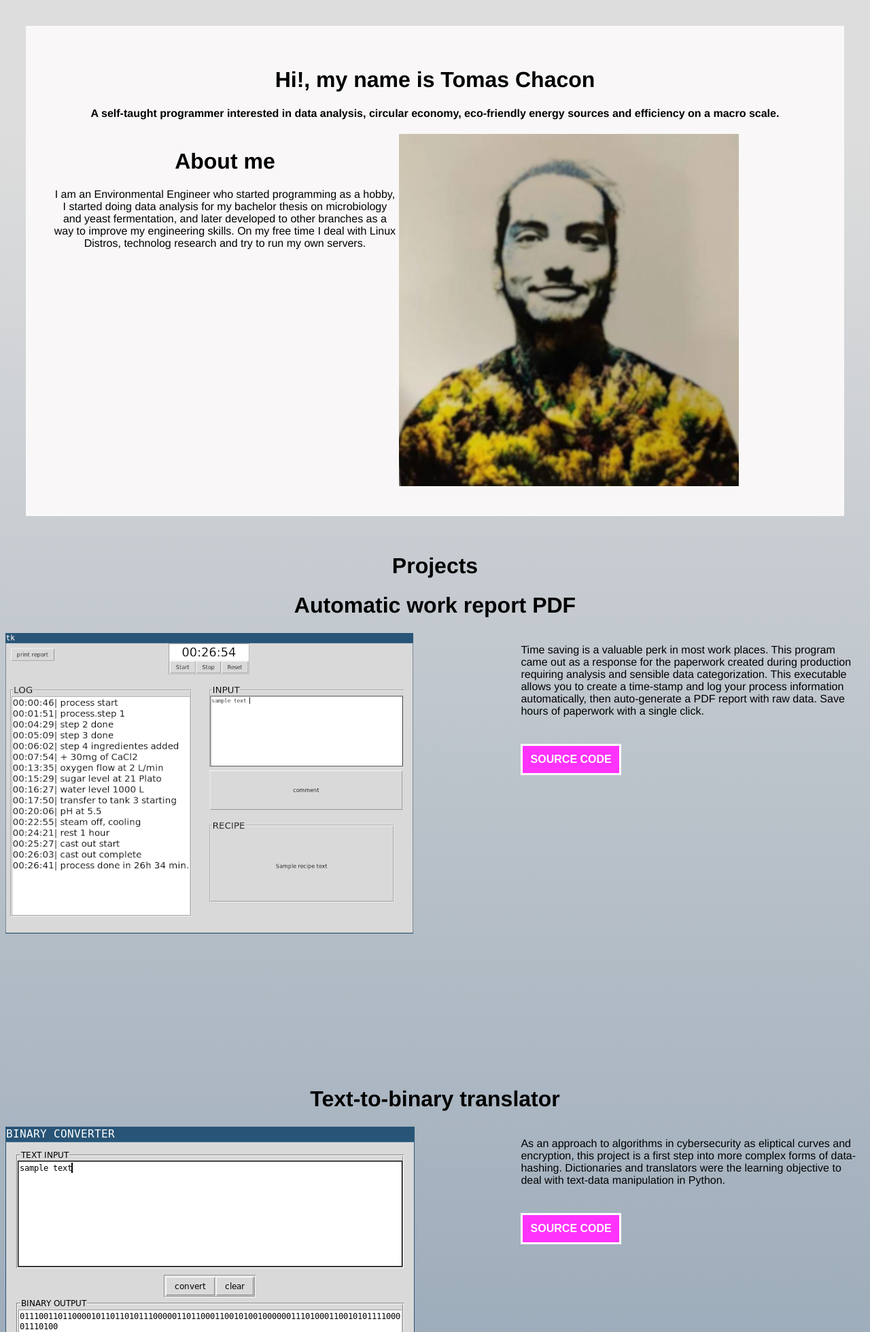
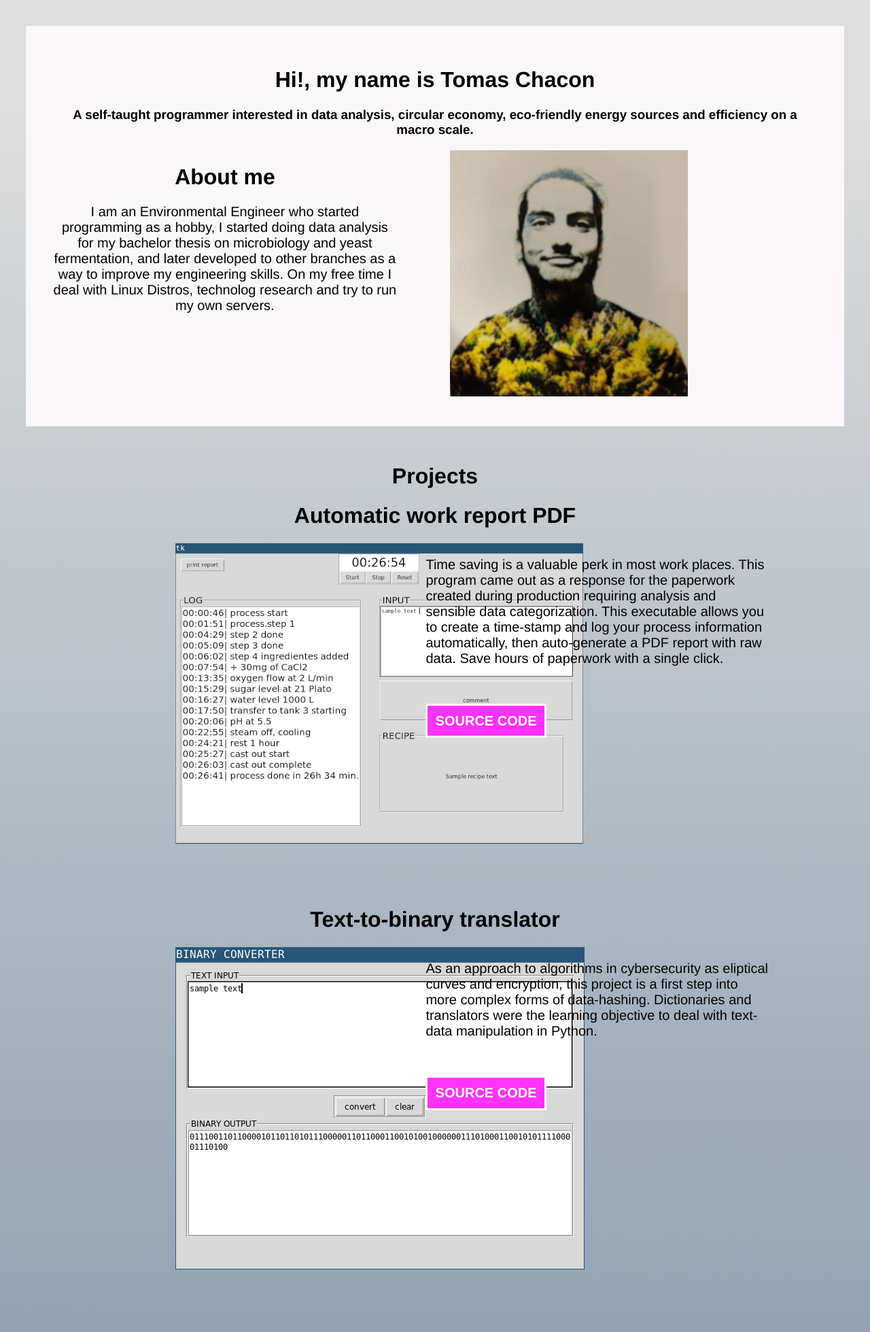
Before and after one commit to westoleaboat/my_portfolio, a Django app: page / in a window 1280 px wide. Shown: the top 1959 px of the page at 68% size. Run offline with Django 4.2, Linux system fonts and the light colour scheme.

Commit message:
screen size change @media

```diff
--- a/blog/static/css/blog.css
+++ b/blog/static/css/blog.css
@@ -49,6 +49,8 @@ body {
     width:40%;
     height:auto;
     float:right;
+    padding-right:140px;
+    font-size:20px;
 }
 
 grid-content{
@@ -179,7 +181,7 @@ img {
     /*margin:100px;*/
     padding:25px;
     margin:auto;
-    width:50%;
+    width:30%;
     grid-area:footer;
     font-size:30px;
 }
@@ -239,3 +241,9 @@ img {
     background-color: yellow;
     padding:5px;
 }
+
+@media only screen and (max-width:550px){
+    .text-description{
+        padding-right:0px;
+    }
+}
--- a/blog/templates/blog/index.html
+++ b/blog/templates/blog/index.html
@@ -12,15 +12,15 @@
     <div class="container">
         <div class="header">
             <div><h1>Hi!, my name is Tomas Chacon</h1></div>
-            <h4>A self-taught programmer interested in data analysis, circular economy, eco-friendly energy sources and efficiency on a macro scale.</h4>
+            <h3>A self-taught programmer interested in data analysis, circular economy, eco-friendly energy sources and efficiency on a macro scale.</h3>
             <div class="column-2">
                 <h1>About me</h1>
-                <p>
+                <p style="font-size:20px">
                 I am an Environmental Engineer who started programming as a hobby, I started doing data analysis for my bachelor thesis on microbiology and yeast fermentation, and later developed to other branches as a way to improve my engineering skills. On my free time I deal with Linux Distros, technolog research and try to run my own servers.
                 </p>
             </div>
             <div class="column-2">
-            <img src="static/cv-big-photo2.png" alt="large-profile"></img>
+            <img src="static/cv-big-photo2.png" alt="large-profile" style="width:350px;"></img>
             </div>
         </div>
 
@@ -33,13 +33,15 @@
             <div class="inside-heading">
                 <h1>Automatic work report PDF</h1>
             </div>
-            <div class="grid-content">
+            <!--div class="grid-content"-->
+            <div class="column-2">
                 <div class="img-grid"> <!--style="width:400px; height:auto;"-->
                 {% load static %}
-                <img src="{% static 'pdf_report.png' %}" alt="pdf report image"></img>
+                <img src="{% static 'pdf_report.png' %}" alt="pdf report image" style="padding-left:250px;"></img>
                 </div>
             </div>
             <!--div class="text-description"--><!-- style="padding-left:250px;"-->
+            <div class="column=2">
             <p class="text-description">
             Time saving is a valuable perk in most work places.
             This program came out as a response for the paperwork
@@ -55,6 +57,7 @@
             <a target="_blank" rel="noopener noreferrer" class="btn-white linkedin" href="https://github.com/westoleaboat/automatic-report-pdf/blob/main/brewlog.py">Source code</a>
             </p>
             </div>
+        </div>
     <!--/div-->
     <!--/div-->
 
@@ -62,12 +65,14 @@
         <div id="content2">
         <!--h1 class="section-heading">Projects</h1-->
             <h1 class="inside-heading">Text-to-binary translator</h1>
-            <div class="grid-content">
+            <!--div class="grid-content"-->
+            <div class="column=2">
                 <div class="img-grid"> <!--style="width:400px; height:auto;"-->
                 {% load static %}
-                <img src="{% static 'bnr-trans-img.png' %}" alt="pdf report image"></img>
+                <img src="{% static 'bnr-trans-img.png' %}" alt="pdf report image" style="padding-left:250px;"></img>
                 </div>
             </div>
+            <div class="column=2">
             <p class="text-description"><!-- style="padding-left:250px;"-->
             As an approach to algorithms in cybersecurity as eliptical curves
             and encryption, this project is a first step into more complex forms
@@ -78,17 +83,20 @@
             <br>
             <a target="_blank" rel="noopener noreferrer" class="btn-white linkedin" href="https://github.com/westoleaboat/automatic-report-pdf/blob/main/brewlog.py">Source code</a>
             </p>
+            </div>
         </div>
 
         <div id="content3">
         <!--h1 class="section-heading">Projects</h1-->
             <h1 class="inside-heading">Stopwatch & Lap counter</h1>
-            <div class="grid-content">
+            <!--div class="grid-content"-->
+            <div class="column=2">
                 <div class="img-grid"> <!--style="width:400px; height:auto;"-->
                 {% load static %}
-                <img src="{% static 'timer-img.png' %}" alt="pdf report image"></img>
+                <img src="{% static 'timer-img.png' %}" alt="pdf report image" style="padding-left:250px;"></img>
                 </div>
             </div>
+            <div class="column=2">
             <p class="text-description"><!-- style="padding-left:250px;"-->
             The abilty to control time is a power many would like to have.
             This project came as one of my earliest executables in Tkinter.
@@ -100,6 +108,7 @@
             <br>
             <a target="_blank" rel="noopener noreferrer" class="btn-white linkedin" href="https://github.com/westoleaboat/automatic-report-pdf/blob/main/brewlog.py">Source code</a>
             </p>
+        </div>
         </div>
 
         <div class="column-1 project-3">
```
